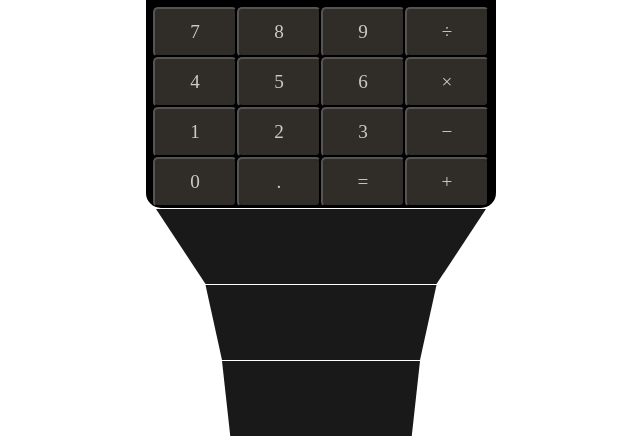
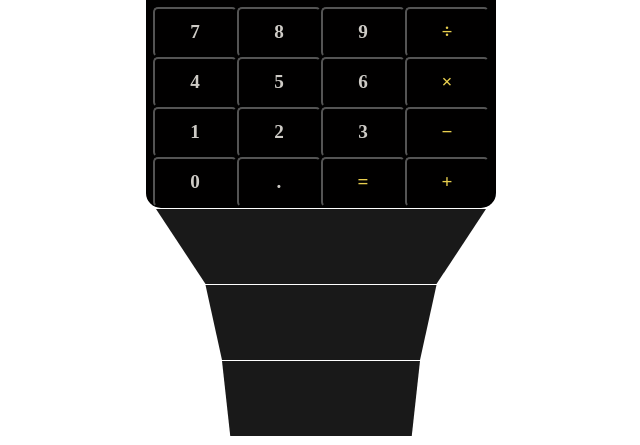
Before and after one commit to charliesurfs31/Calculator, a plain HTML site: page index.html in a window 1280 px wide. Shown: the part 371-816 px from the top of the page, without its empty margins (319-959 px from the left). Drawn offline with Linux system fonts and the light colour scheme; a web font is replaced by a local one.

Commit message:
updated styling

```diff
--- a/index.html
+++ b/index.html
@@ -24,10 +24,10 @@
             <div class="operators"></div>
             <div class="buttons">
                 <div class="frontButtons">
-                    <button>7</button><button>8</button><button>9</button><button>÷</button><br>
-                    <button>4</button><button>5</button><button>6</button><button>×</button><br>
-                    <button>1</button><button>2</button><button>3</button><button>−</button><br>
-                    <button>0</button><button>.</button><button>=</button><button>+</button>
+                    <button>7</button><button>8</button><button>9</button><button style="color: #e8ce4f; font-weight: bold;">÷</button><br>
+                    <button>4</button><button>5</button><button>6</button><button style="color: #e8ce4f; font-weight: bold;">×</button><br>
+                    <button>1</button><button>2</button><button>3</button><button style="color: #e8ce4f; font-weight: bold;">−</button><br>
+                    <button>0</button><button>.</button><button style="color: #e8ce4f; font-weight: bold;">=</button><button style="color: #e8ce4f; font-weight: bold;">+</button>
                 </div>
                 <div class="sideButton"></div>
             </div>
--- a/styles.css
+++ b/styles.css
@@ -97,11 +97,12 @@
 }
 
 .frontButtons button {
+    font-weight: bold;
     color: #cecbc6;
     height: 50px;
     width: 84px;
     font-family: Michroma Regular;
-    background-color: #302d28;
+    background-color: transparent;
     font-size: larger;
     border-radius: 5px;
     margin: 0;
```
